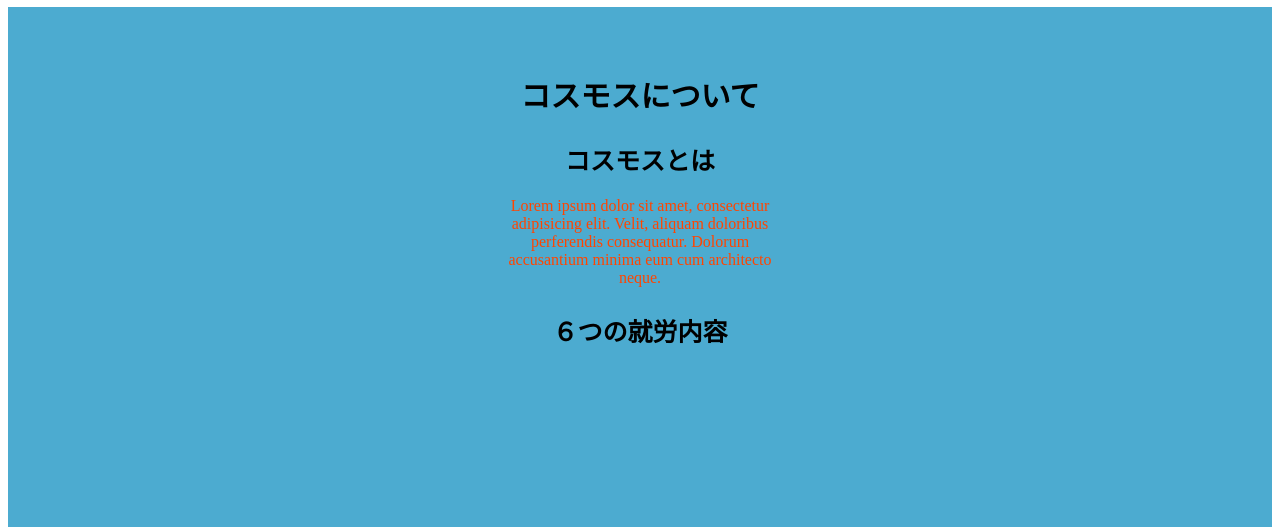
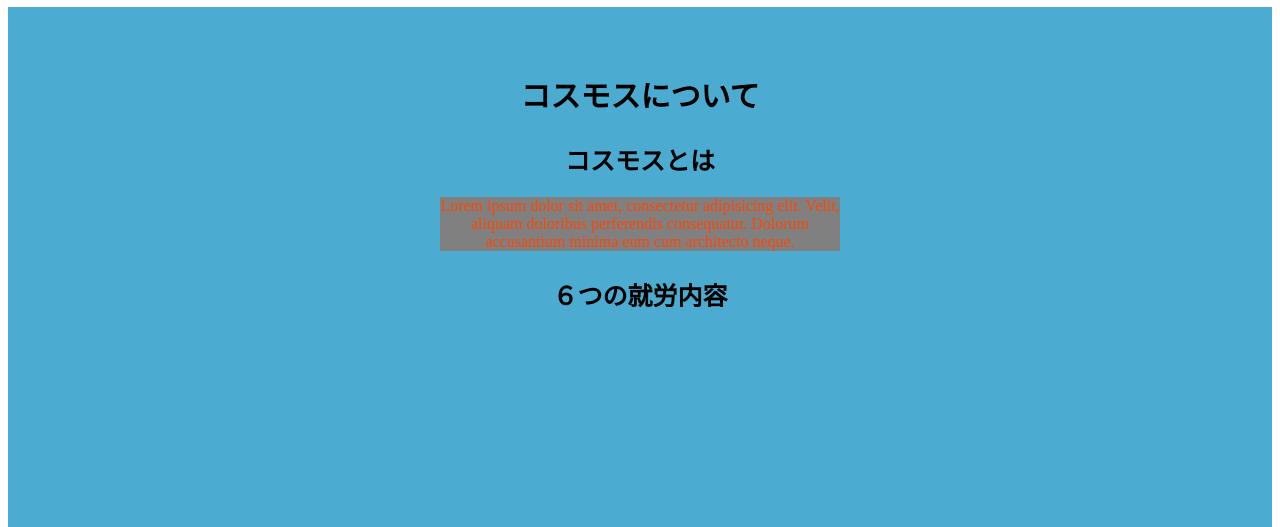
Before and after one commit to KTM-39/CJT, a PHP site: page / in a window 1280 px wide. Shown: the part 801-1328 px from the top of the page. Run offline with PHP 8.4, Linux system fonts and the light colour scheme; style sheets or scripts are compiled from the project's sources; some libraries are stand-ins or nearby versions.

Commit message:
コスモスについての詳細変更

```diff
--- a/css/style.scss
+++ b/css/style.scss
@@ -315,8 +315,9 @@ body {
             p {
                 text-align: center;
                 margin: 0 auto 20px;
-                width: 300px;
+                width: 400px;
                 color:orangered;
+                background: gray;
             }
 
         }
```
